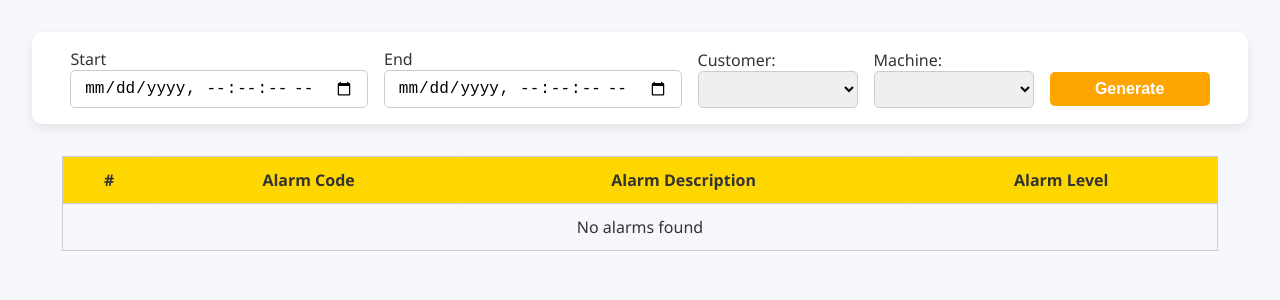
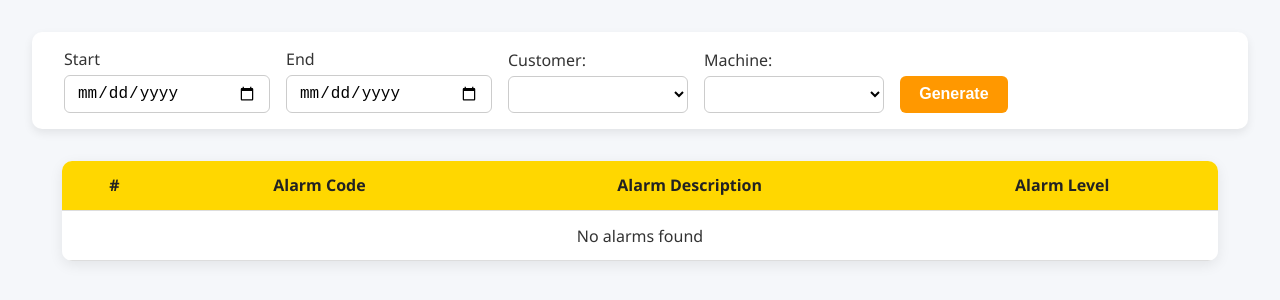
Before and after one commit to chinmay13tailor/Alarms, a plain HTML site: page index.html in a window 1280 px wide. Drawn offline with Linux system fonts and the light colour scheme.

Commit message:
index.html

```diff
--- a/index.html
+++ b/index.html
@@ -14,10 +14,10 @@
 
     .filter-row {
       display: flex;
-      justify-content: center;
+      justify-content: flex-start;
       flex-wrap: wrap;
       gap: 1rem;
-      align-items: center;
+      align-items: flex-end;
       background: white;
       padding: 1rem 2rem;
       border-radius: 10px;
@@ -28,49 +28,84 @@
 
     label {
       font-weight: 500;
+      display: block;
+      margin-bottom: 0.3rem;
     }
 
-    input, select, button {
-      padding: 0.5rem 0.8rem;
+    input, select {
+      padding: 0.5rem 0.75rem;
       font-size: 1rem;
       border: 1px solid #ccc;
-      border-radius: 5px;
-      min-width: 160px;
+      border-radius: 6px;
+      min-width: 180px;
+      background-color: #fff;
     }
 
     button {
-      background: orange;
-      color: #fff;
+      padding: 0.6rem 1.2rem;
+      font-size: 1rem;
+      background-color: #ff9800;
+      color: white;
+      font-weight: bold;
+      border: none;
+      border-radius: 6px;
       cursor: pointer;
-      border: none;
-      font-weight: bold;
+    }
+
+    button:hover {
+      background-color: #e68900;
     }
 
     table {
       width: 95%;
       margin: 2rem auto;
       border-collapse: collapse;
+      border-radius: 10px;
+      overflow: hidden;
+      box-shadow: 0 4px 14px rgba(0, 0, 0, 0.08);
+      background: #fff;
     }
 
     th, td {
-      border: 1px solid #ccc;
-      padding: 0.75rem;
+      padding: 0.85rem 1rem;
       text-align: center;
+      border-bottom: 1px solid #ddd;
     }
 
-    th {
-      background: gold;
+    thead th {
+      background-color: #ffd700;
+      font-weight: 600;
+      color: #222;
+    }
+
+    tbody tr:nth-child(even) {
+      background-color: #f9f9f9;
+    }
+
+    tbody tr:hover {
+      background-color: #f0f8ff;
     }
 
     .error {
       text-align: center;
       color: red;
+      font-weight: bold;
+      margin-top: 1rem;
     }
 
     @media (max-width: 768px) {
       .filter-row {
         flex-direction: column;
         align-items: stretch;
+      }
+
+      input, select {
+        min-width: 100%;
+      }
+
+      button {
+        width: 100%;
+        margin-top: 0.5rem;
       }
     }
   </style>
@@ -79,23 +114,22 @@
 
   <div class="filter-row">
     <div>
-      <label for="startDate">Start</label><br>
-      <input type="datetime-local" id="startDate" step="1">
+      <label for="startDate">Start</label>
+      <input type="date" id="startDate">
     </div>
     <div>
-      <label for="endDate">End</label><br>
-      <input type="datetime-local" id="endDate" step="1">
+      <label for="endDate">End</label>
+      <input type="date" id="endDate">
     </div>
     <div>
-      <label for="customerSelect">Customer:</label><br>
+      <label for="customerSelect">Customer:</label>
       <select id="customerSelect"></select>
     </div>
     <div>
-      <label for="machineSelect">Machine:</label><br>
+      <label for="machineSelect">Machine:</label>
       <select id="machineSelect"></select>
     </div>
     <div>
-      <br>
       <button onclick="fetchAlarms()">Generate</button>
     </div>
   </div>
```
